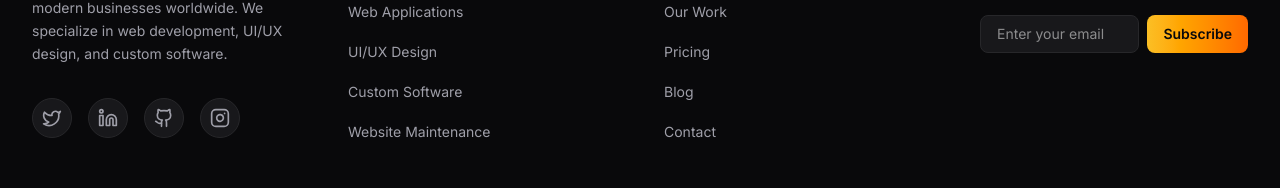
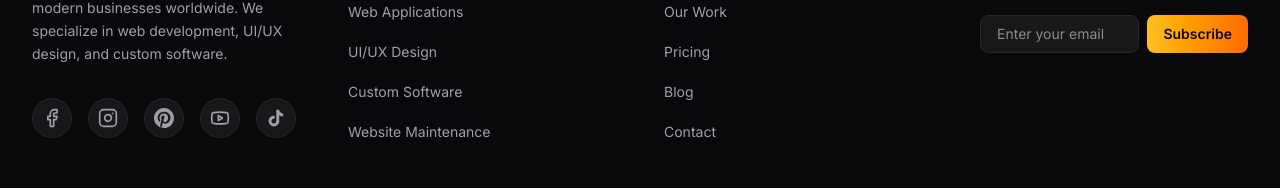
Before and after one commit to chamath09/Codezy, a React (Vite) app: page /portfolio in a window 1280 px wide. Shown: the part 1452-1640 px from the top of the page. Built offline with nearby package versions, Linux system fonts and the light colour scheme.

Commit message:
feat(footer): Add Pinterest and TikTok social links
Replaced Twitter and Linkedin icons with Pinterest and TikTok icons in the footer component. This expands the available social media links for users to connect with Codezy.

```diff
--- a/src/components/Footer.tsx
+++ b/src/components/Footer.tsx
@@ -1,5 +1,17 @@
-import { Code2, Github, Twitter, Linkedin, Instagram } from 'lucide-react';
+import { Code2, Facebook, Instagram, Youtube } from 'lucide-react';
 import { Link } from 'react-router-dom';
+
+const PinterestIcon = ({ className }: { className?: string }) => (
+  <svg viewBox="0 0 24 24" fill="currentColor" className={className}>
+    <path d="M12.017 0C5.396 0 .029 5.367.029 11.987c0 5.079 3.158 9.417 7.618 11.162-.105-.949-.199-2.403.041-3.439.219-.937 1.406-5.957 1.406-5.957s-.359-.72-.359-1.781c0-1.663.967-2.911 2.168-2.911 1.024 0 1.518.769 1.518 1.688 0 1.029-.653 2.567-.992 3.992-.285 1.193.6 2.165 1.775 2.165 2.128 0 3.768-2.245 3.768-5.487 0-2.861-2.063-4.869-5.008-4.869-3.41 0-5.409 2.562-5.409 5.199 0 1.033.394 2.143.889 2.741.099.12.112.225.085.345-.09.375-.293 1.199-.334 1.363-.053.225-.172.271-.401.165-1.495-.69-2.433-2.878-2.433-4.646 0-3.776 2.748-7.252 7.951-7.252 4.163 0 7.392 2.967 7.392 6.923 0 4.135-2.607 7.462-6.233 7.462-1.214 0-2.354-.629-2.758-1.379l-.749 2.848c-.269 1.045-1.004 2.352-1.498 3.146 1.123.345 2.306.535 3.55.535 6.607 0 11.985-5.365 11.985-11.987C23.97 5.367 18.604 0 12.017 0z"/>
+  </svg>
+);
+
+const TikTokIcon = ({ className }: { className?: string }) => (
+  <svg viewBox="0 0 24 24" fill="currentColor" className={className}>
+    <path d="M19.59 6.69a4.83 4.83 0 0 1-3.77-4.25V2h-3.45v13.67a2.89 2.89 0 0 1-5.2 1.74 2.89 2.89 0 0 1 2.31-4.64 2.93 2.93 0 0 1 .88.13V9.4a6.84 6.84 0 0 0-1-.05A6.33 6.33 0 0 0 5 20.1a6.34 6.34 0 0 0 10.86-4.43v-7a8.16 8.16 0 0 0 4.77 1.52v-3.4a4.85 4.85 0 0 1-1-.1z"/>
+  </svg>
+);
 
 export default function Footer() {
   return (
@@ -18,18 +30,21 @@ export default function Footer() {
             <p className="text-zinc-400 text-sm leading-relaxed mb-8">
               Building powerful digital solutions for modern businesses worldwide. We specialize in web development, UI/UX design, and custom software.
             </p>
-            <div className="flex items-center gap-4">
-              <a href="#" className="w-10 h-10 rounded-full bg-zinc-900 flex items-center justify-center text-zinc-400 hover:text-brand-400 hover:bg-brand-500/10 transition-colors border border-zinc-800 hover:border-brand-500/30">
-                <Twitter className="w-5 h-5" />
+            <div className="flex items-center gap-4 flex-wrap">
+              <a href="https://web.facebook.com/profile.php?id=61582203933911" target="_blank" rel="noopener noreferrer" className="w-10 h-10 rounded-full bg-zinc-900 flex items-center justify-center text-zinc-400 hover:text-brand-400 hover:bg-brand-500/10 transition-colors border border-zinc-800 hover:border-brand-500/30">
+                <Facebook className="w-5 h-5" />
               </a>
-              <a href="#" className="w-10 h-10 rounded-full bg-zinc-900 flex items-center justify-center text-zinc-400 hover:text-brand-400 hover:bg-brand-500/10 transition-colors border border-zinc-800 hover:border-brand-500/30">
-                <Linkedin className="w-5 h-5" />
+              <a href="https://www.instagram.com/code_z_y/" target="_blank" rel="noopener noreferrer" className="w-10 h-10 rounded-full bg-zinc-900 flex items-center justify-center text-zinc-400 hover:text-brand-400 hover:bg-brand-500/10 transition-colors border border-zinc-800 hover:border-brand-500/30">
+                <Instagram className="w-5 h-5" />
               </a>
-              <a href="#" className="w-10 h-10 rounded-full bg-zinc-900 flex items-center justify-center text-zinc-400 hover:text-brand-400 hover:bg-brand-500/10 transition-colors border border-zinc-800 hover:border-brand-500/30">
-                <Github className="w-5 h-5" />
+              <a href="https://www.pinterest.com/codezy_web/" target="_blank" rel="noopener noreferrer" className="w-10 h-10 rounded-full bg-zinc-900 flex items-center justify-center text-zinc-400 hover:text-brand-400 hover:bg-brand-500/10 transition-colors border border-zinc-800 hover:border-brand-500/30">
+                <PinterestIcon className="w-5 h-5" />
               </a>
-              <a href="#" className="w-10 h-10 rounded-full bg-zinc-900 flex items-center justify-center text-zinc-400 hover:text-brand-400 hover:bg-brand-500/10 transition-colors border border-zinc-800 hover:border-brand-500/30">
-                <Instagram className="w-5 h-5" />
+              <a href="https://www.youtube.com/channel/UCxsT_f6lC7hhsqZ7Hb9-FPw" target="_blank" rel="noopener noreferrer" className="w-10 h-10 rounded-full bg-zinc-900 flex items-center justify-center text-zinc-400 hover:text-brand-400 hover:bg-brand-500/10 transition-colors border border-zinc-800 hover:border-brand-500/30">
+                <Youtube className="w-5 h-5" />
+              </a>
+              <a href="https://www.tiktok.com/@codezy_web" target="_blank" rel="noopener noreferrer" className="w-10 h-10 rounded-full bg-zinc-900 flex items-center justify-center text-zinc-400 hover:text-brand-400 hover:bg-brand-500/10 transition-colors border border-zinc-800 hover:border-brand-500/30">
+                <TikTokIcon className="w-5 h-5" />
               </a>
             </div>
           </div>
```
